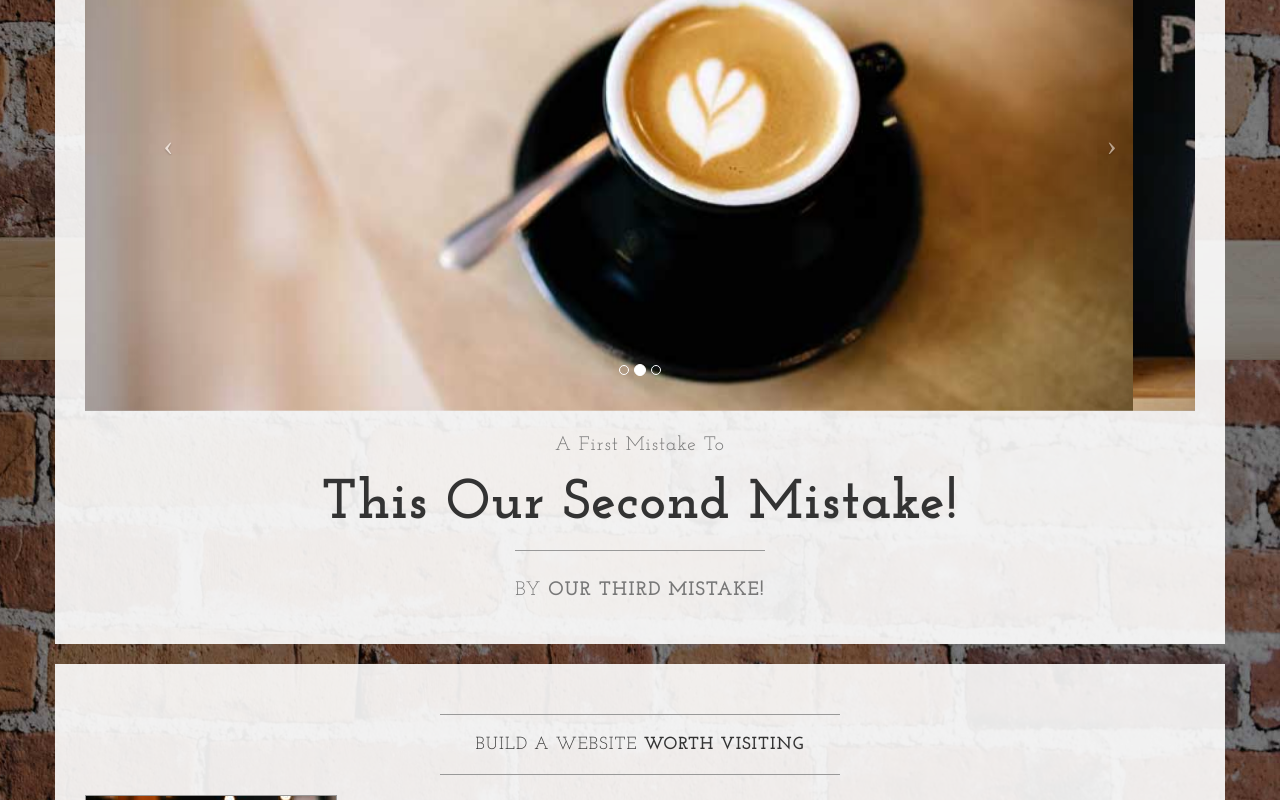
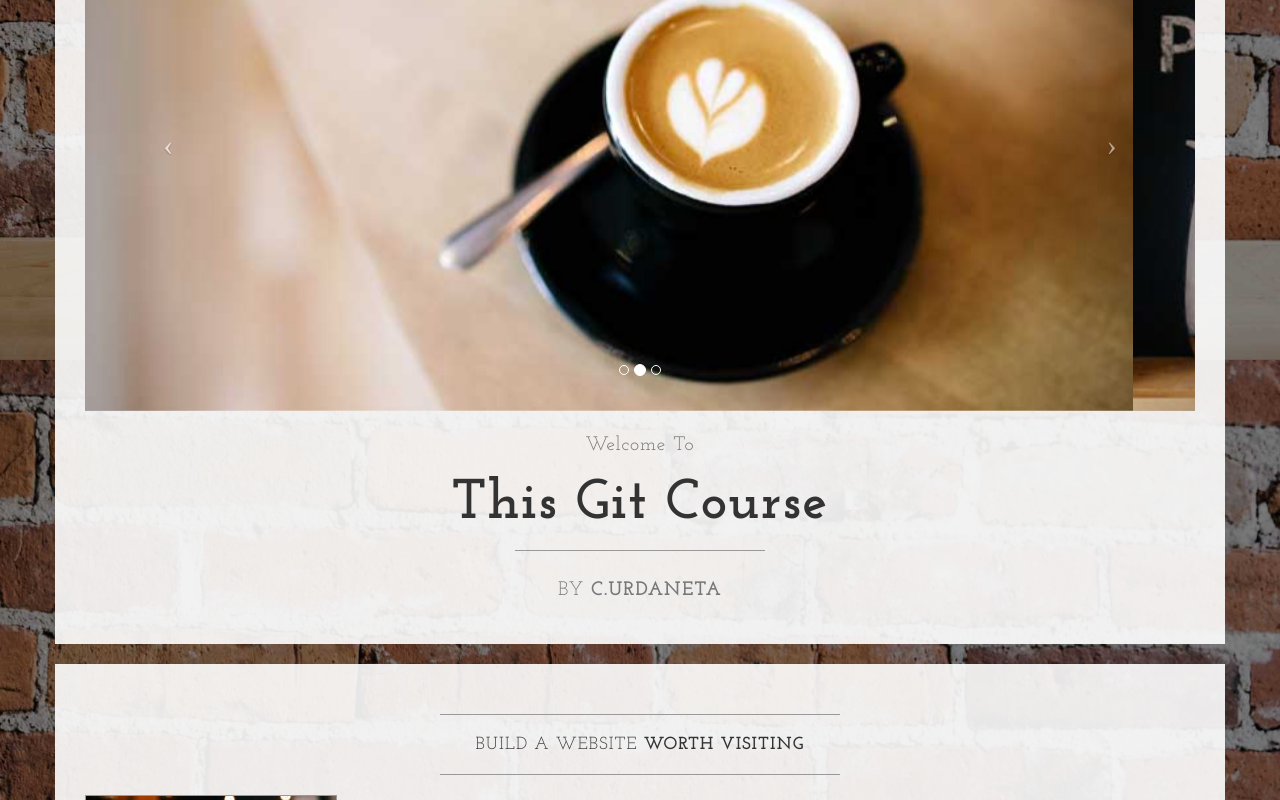
Before and after one commit to curdaneta/Learnable-Git-Course, a plain HTML site: page index.html in a window 1280 px wide. Shown: the part 440-1240 px from the top of the page. Drawn offline with nearby package versions, Linux system fonts and the light colour scheme.

Commit message:
Commiting or third mistake, we left the other two in place

```diff
--- a/index.html
+++ b/index.html
@@ -106,13 +106,13 @@
                         </a>
                     </div>
                     <h2 class="brand-before">
-                        <small>A first mistake to</small>
+                        <small>Welcome to</small>
                     </h2>
-                    <h1 class="brand-name">This Our Second Mistake!</h1>
+                    <h1 class="brand-name">This Git Course</h1>
                     <hr class="tagline-divider">
                     <h2>
                         <small>By
-                            <strong>Our third mistake!</strong>
+                            <strong>c.urdaneta</strong>
                         </small>
                     </h2>
                 </div>
```
